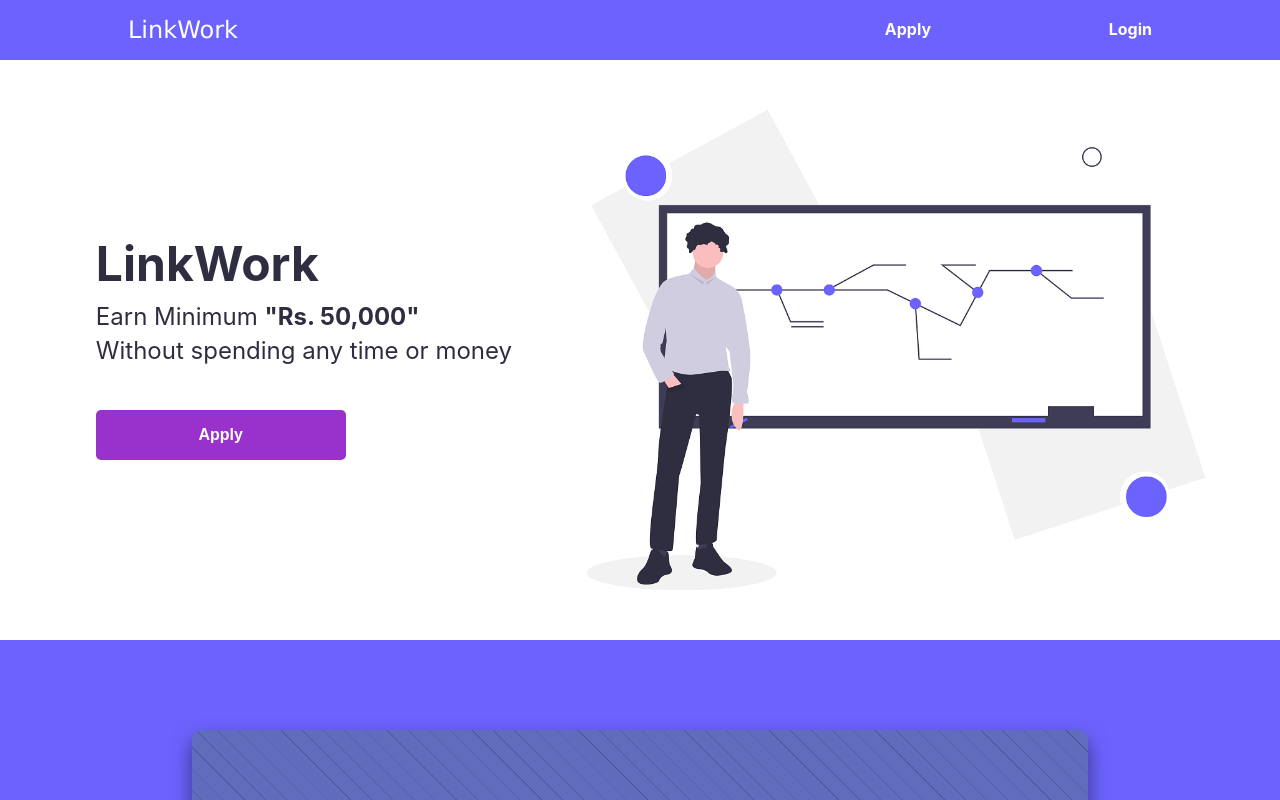
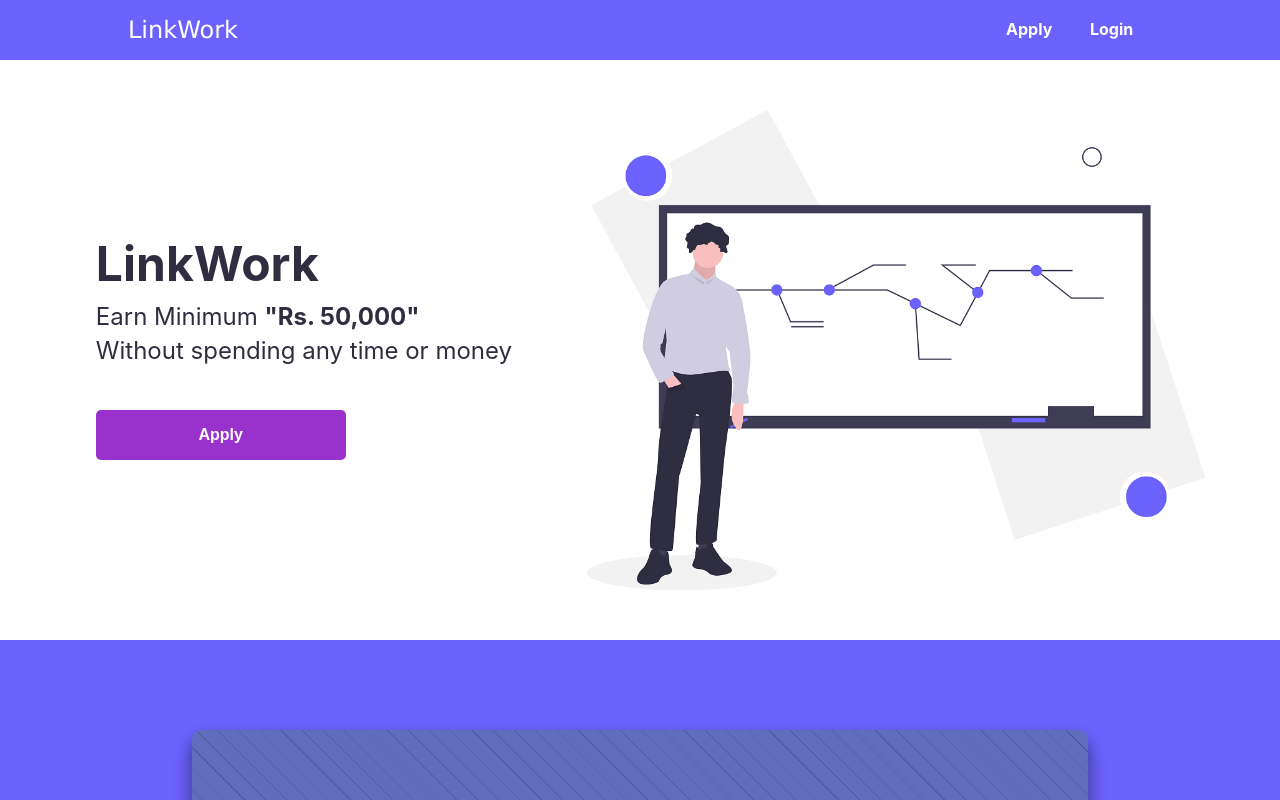
Before and after one commit to Anubhav311/lw_frontend, a React (Create React App) app: page / in a window 1280 px wide. Shown: the top 800 px of the page. Built offline with nearby package versions, Linux system fonts and the light colour scheme.

Commit message:
changed navbar styling

```diff
--- a/src/App.css
+++ b/src/App.css
@@ -48,8 +48,8 @@
 
 .landing-page-navbuttons {
     display: flex;
-    justify-content: space-between;
-    width: 30%;
+    justify-content: space-around;
+    width: 20%;
     font-weight: bold;
     margin: 0;
     height: 30%;
```
